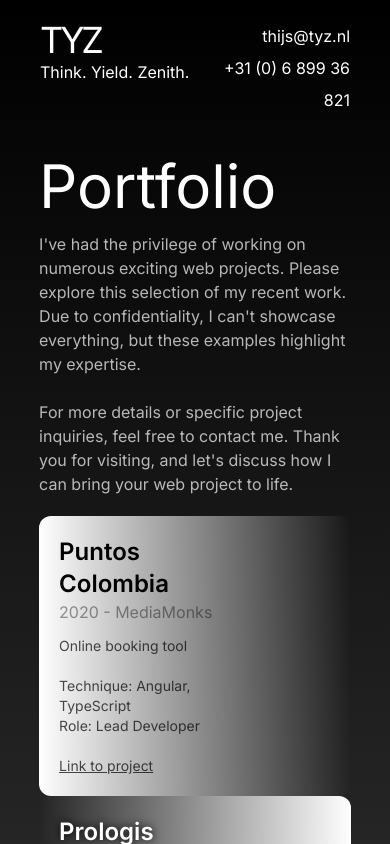
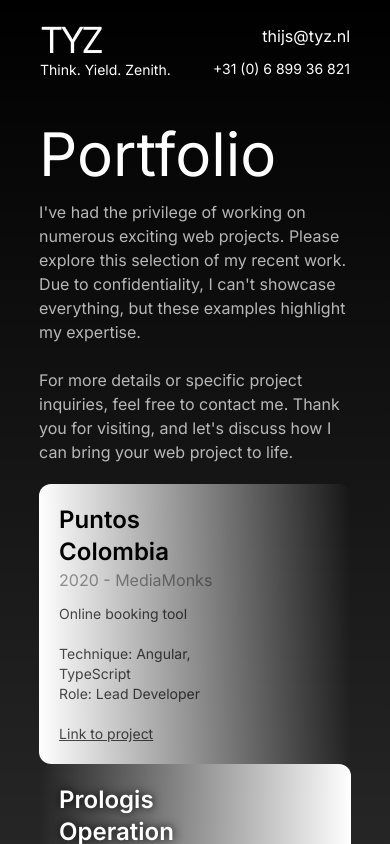
Before and after one commit to ThijsTyZ/tyz, a Next.js app: page /portfolio in a window 390 px wide. Shown: the top 844 px of the page. Built offline with nearby package versions, Linux system fonts and the light colour scheme.

Commit message:
some small fixes for mobile

```diff
--- a/src/app/components/Header.tsx
+++ b/src/app/components/Header.tsx
@@ -7,7 +7,7 @@ export function Header(): ReactElement {
       <div className="flex max-w-5xl w-full">
         <Link className="w-1/2 hover:no-underline" href="/">
           <h1 className="text-4xl tracking-[-.1em]">TYZ</h1>
-          <h3 className="text-s">Think. Yield. Zenith.</h3>
+          <h3 className="max-sm:text-sm">Think. Yield. Zenith.</h3>
         </Link>
         <p className="w-1/2 text-right text-s leading-8">
           <a
@@ -17,7 +17,11 @@ export function Header(): ReactElement {
             thijs@tyz.nl
           </a>
           <br />
-          <a href="tel:+31689936821" title="phonenumer">
+          <a
+            href="tel:+31689936821"
+            title="phonenumer"
+            className="max-sm:text-sm"
+          >
             +31 (0) 6 899 36 821
           </a>
         </p>
--- a/src/app/portfolio/page.tsx
+++ b/src/app/portfolio/page.tsx
@@ -155,7 +155,7 @@ const projects: ReadonlyArray<Project> = [
     description:
       'A social media platform with chat, photo upload, agenda and much more. Built before Facebook even existed!',
     technique: 'HTML, CSS, JavaScript, PHP, MySQL',
-    role: 'Founder, Web Developer',
+    role: 'Founder, Developer',
   },
 ];
 
```
